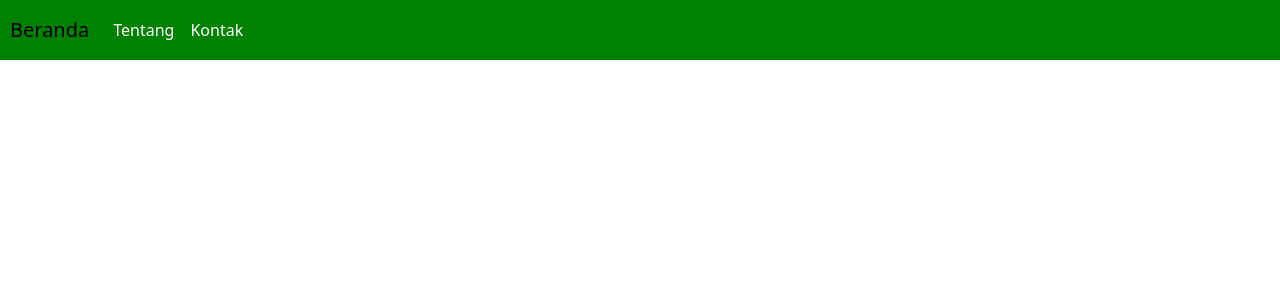
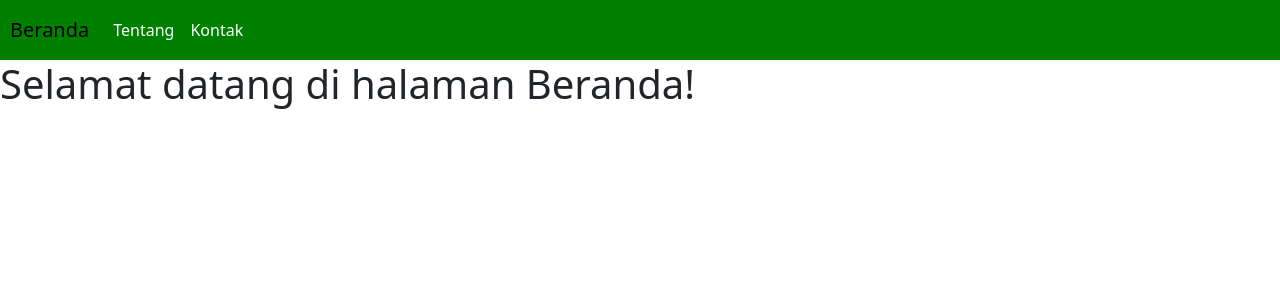
Before and after one commit to Daffaaq/portofoliodaff, a React (Create React App) app: page / in a window 1280 px wide. Shown: the top 300 px of the page. Built offline with nearby package versions, Linux system fonts and the light colour scheme.

Commit message:
update_sudah_bisa pindah

```diff
--- a/package.json
+++ b/package.json
@@ -10,6 +10,7 @@
     "react": "^18.2.0",
     "react-bootstrap": "^2.8.0",
     "react-dom": "^18.2.0",
+    "react-router-dom": "^5.3.4",
     "react-scripts": "5.0.1",
     "web-vitals": "^2.1.4"
   },
--- a/src/App.js
+++ b/src/App.js
@@ -1,12 +1,20 @@
 import React from 'react';
+import { BrowserRouter, Route, Link } from 'react-router-dom';
 import Navbar from './components/navbar';
+import Beranda from './components/beranda';
+import Tentang from './components/tentang';
+import Kontak from './components/kontak';
 
 const App = () => {
   return (
-    <div className="App">
-      <Navbar />
-      {/* Sisanya konten halaman Anda */}
-    </div>
+    <BrowserRouter>
+      <div className="App">
+        <Navbar />
+        <Route exact path="/" component={Beranda} />
+        <Route path="/tentang" component={Tentang} />
+        <Route path="/kontak" component={Kontak} />
+      </div>
+    </BrowserRouter>
   );
 };
 
--- a/src/components/beranda.js
+++ b/src/components/beranda.js
@@ -0,0 +1,12 @@
+import React from 'react';
+
+const Beranda = () => {
+    return (
+        <div>
+            <h1>Selamat datang di halaman Beranda!</h1>
+            {/* Tambahkan konten halaman Beranda lainnya di sini */}
+        </div>
+    );
+};
+
+export default Beranda;
--- a/src/components/kontak.js
+++ b/src/components/kontak.js
@@ -0,0 +1,13 @@
+import React from 'react';
+
+const Kontak = () => {
+    return (
+        <div>
+            <h1>Hubungi Kami</h1>
+            <p>Ini adalah halaman kontak kami.</p>
+            {/* Tambahkan konten halaman Kontak lainnya di sini */}
+        </div>
+    );
+};
+
+export default Kontak;
--- a/src/components/navbar.js
+++ b/src/components/navbar.js
@@ -1,7 +1,7 @@
 import React from 'react';
 import 'bootstrap/dist/css/bootstrap.min.css';
 import { Navbar, Nav } from 'react-bootstrap';
-import './navbar.css'; // Import CSS file
+import './navbar.css';
 
 const NavbarComponent = () => {
     return (
--- a/src/components/tentang.js
+++ b/src/components/tentang.js
@@ -0,0 +1,13 @@
+import React from 'react';
+
+const Tentang = () => {
+    return (
+        <div>
+            <h1>Tentang Kami</h1>
+            <p>Ini adalah halaman tentang kami.</p>
+            {/* Tambahkan konten halaman Tentang lainnya di sini */}
+        </div>
+    );
+};
+
+export default Tentang;
```
Also changed, not shown: 1 other file (tests, documents, lock files or other folders).
